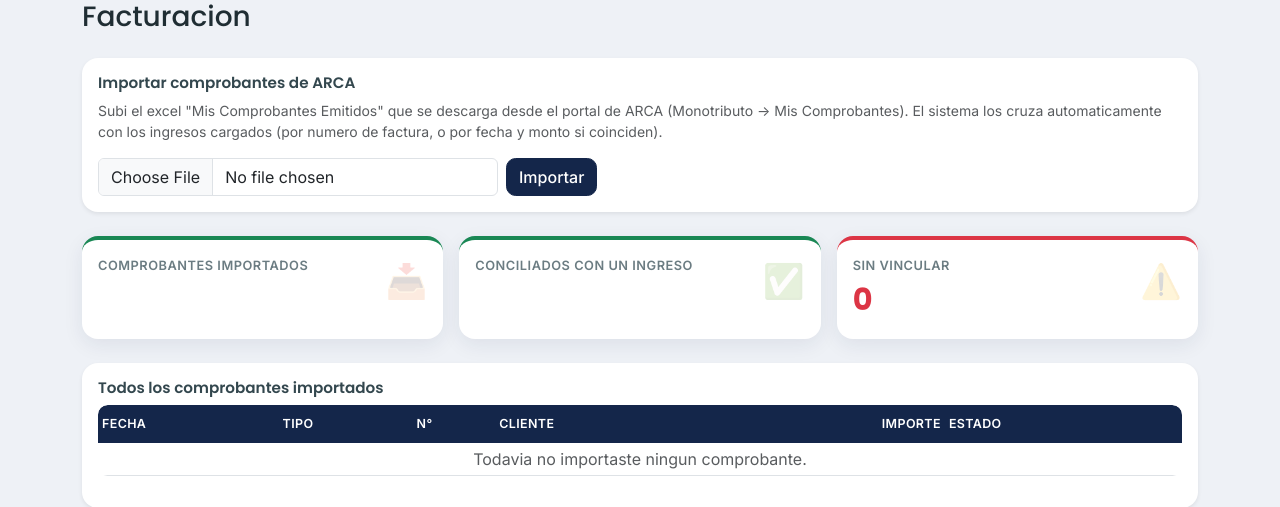
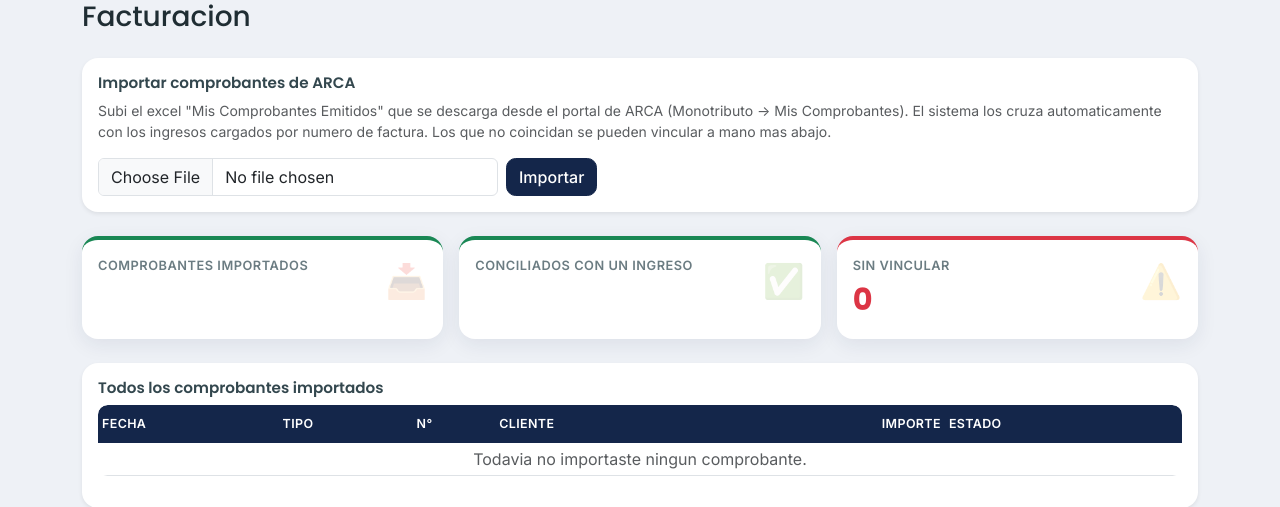
Before and after one commit to FacuG1294/lavanderia-contable, a Flask app: template templates/facturacion.html in a window 1280 px wide. Shown: the top 507 px of the page. Run offline with Flask 3, Linux system fonts and the light colour scheme; the template is opened without the code that fills it, so the values that code supplies are empty; parts of the project's set-up code (start-up, migrations or seed data) failed here and were passed over; some libraries are stand-ins or nearby versions.

Commit message:
Add files via upload

```diff
--- a/templates/facturacion.html
+++ b/templates/facturacion.html
@@ -9,7 +9,7 @@
     <h6 class="card-title">Importar comprobantes de ARCA</h6>
     <p class="small text-muted">
       Subi el excel "Mis Comprobantes Emitidos" que se descarga desde el portal de ARCA (Monotributo &rarr; Mis Comprobantes).
-      El sistema los cruza automaticamente con los ingresos cargados (por numero de factura, o por fecha y monto si coinciden).
+      El sistema los cruza automaticamente con los ingresos cargados por numero de factura. Los que no coincidan se pueden vincular a mano mas abajo.
     </p>
     <form method="post" action="{{ url_for('facturacion_importar') }}" enctype="multipart/form-data" class="d-flex gap-2 flex-wrap">
       <input type="file" name="archivo" accept=".xlsx" class="form-control" style="max-width:400px;" required>
```
